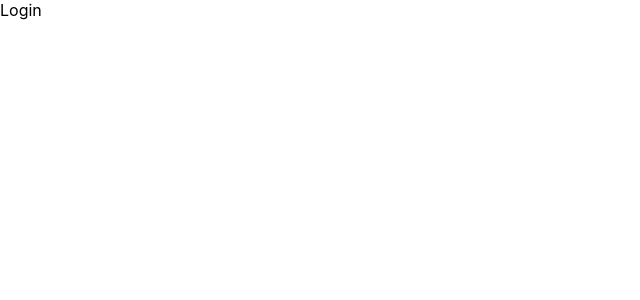
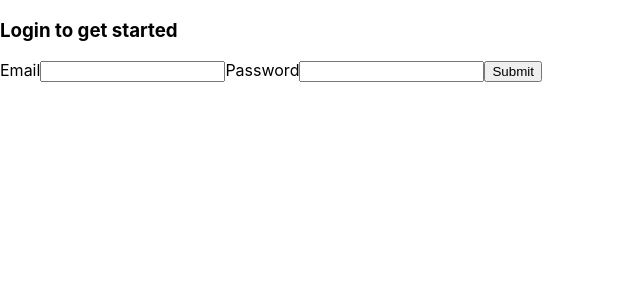
Before and after one commit to S-a-i-f-A-l-i/techprimelab_assignment, a React (Create React App) app in the folder client/: page /login in a window 1280 px wide. Shown: the top 300 px of the page, without its empty margins (0-640 px from the left). Built offline with nearby package versions, Linux system fonts and the light colour scheme.

Commit message:
protected routing done & login redux implemented

```diff
--- a/client/package.json
+++ b/client/package.json
@@ -9,8 +9,11 @@
     "axios": "^1.4.0",
     "react": "^18.2.0",
     "react-dom": "^18.2.0",
+    "react-redux": "^8.0.7",
     "react-router-dom": "^6.11.2",
     "react-scripts": "5.0.1",
+    "redux": "^4.2.1",
+    "redux-logger": "^3.0.6",
     "web-vitals": "^2.1.4"
   },
   "scripts": {
--- a/client/src/App.js
+++ b/client/src/App.js
@@ -1,4 +1,5 @@
 import { BrowserRouter, Routes, Route } from "react-router-dom";
+import { Provider } from "react-redux";
 import Error from "./pages/Error";
 import ProtectedRoute from "./pages/ProtectedRoute";
 import SharedLayout from "./pages/SharedLayout";
@@ -6,8 +7,10 @@ import Dashboard from "./pages/Dashboard";
 import ProjectListing from "./pages/ProjectListing";
 import CreateProject from "./pages/CreateProject";
 import Login from "./pages/Login";
+import store from "./redux/store";
 function App() {
   return (
+    <Provider store={store}>
       <BrowserRouter>
         <Routes>
           <Route
@@ -26,6 +29,7 @@ function App() {
           <Route path="*" element={<Error />} />
         </Routes>
       </BrowserRouter>
+    </Provider>
   );
 }
 
--- a/client/src/pages/Login.js
+++ b/client/src/pages/Login.js
@@ -1,7 +1,67 @@
 import React, { useState, useEffect } from "react";
-
+import axios from "axios";
+import { Navigate, useNavigate } from "react-router-dom";
+import { useSelector, useDispatch } from "react-redux";
+import { loginAction } from "../redux/actions/authAction";
 const Login = () => {
-  return <div>Login</div>;
+  const [value, setValue] = useState({
+    email: "",
+    password: "",
+  });
+  const user = useSelector((store) => store.user);
+  const dispatch = useDispatch();
+  const [error, setError] = useState(false);
+  const navigate = useNavigate();
+  const handleChange = (e) => {
+    setValue((prev) => {
+      return {
+        ...prev,
+        [e.target.name]: e.target.value,
+      };
+    });
+  };
+  const handleSubmit = async (e) => {
+    e.preventDefault();
+    try {
+      const res = await axios.post("http://localhost:8080/auth/login", value);
+      loginAction(res.data, dispatch);
+      setTimeout(() => {
+        navigate("/");
+      }, 100);
+    } catch (error) {
+      console.log(error);
+      setError(true);
+      setTimeout(() => {
+        setError(false);
+      }, 4000);
+    }
+  };
+  return (
+    <div>
+      {user && <Navigate to="/" />}
+      <form onSubmit={handleSubmit}>
+        <h3>Login to get started</h3>
+        <label>Email</label>
+        <input
+          type="email"
+          name="email"
+          onChange={handleChange}
+          value={value.email}
+          required={true}
+        />
+        <label>Password</label>
+        <input
+          type="password"
+          name="password"
+          onChange={handleChange}
+          value={value.password}
+          required={true}
+        />
+        <input type="submit" />
+      </form>
+      {error && <h4 style={{ color: "red" }}>Invalid Credentials</h4>}
+    </div>
+  );
 };
 
 export default Login;
--- a/client/src/pages/ProtectedRoute.js
+++ b/client/src/pages/ProtectedRoute.js
@@ -1,8 +1,9 @@
 import React, { useState } from "react";
 import { Navigate } from "react-router-dom";
+import { useSelector } from "react-redux";
 
 const ProtectedRoute = ({ children }) => {
-  const [user, setUser] = useState(false);
+  const user = JSON.parse(localStorage.getItem("user")) || null;
   if (!user) {
     return <Navigate to="/login" />;
   }
--- a/client/src/pages/SharedLayout.js
+++ b/client/src/pages/SharedLayout.js
@@ -1,11 +1,15 @@
 import React from "react";
-import { Outlet } from "react-router-dom";
+import { NavLink, Outlet } from "react-router-dom";
 
 const SharedLayout = () => {
   return (
     <div>
       <main>
-        <nav>Navbar</nav>
+        <nav>
+          <NavLink to="/">Dashboard</NavLink> &nbsp;
+          <NavLink to="/projects">Projects</NavLink> &nbsp;
+          <NavLink to="/create-project">Add Project</NavLink> &nbsp;
+        </nav>
         <div>
           <Outlet />
         </div>
--- /dev/null
+++ b/client/src/redux/actions/action.js
@@ -0,0 +1,2 @@
+export const LOGIN = "LOGIN";
+export const LOGOUT = "LOGOUT";
--- /dev/null
+++ b/client/src/redux/actions/authAction.js
@@ -0,0 +1,14 @@
+import { LOGIN, LOGOUT } from "./action";
+export const loginAction = (data, dispatch) => {
+  localStorage.setItem("user", JSON.stringify(data.user));
+  localStorage.setItem("token", JSON.stringify(data.token));
+  dispatch({
+    type: LOGIN,
+    payload: data,
+  });
+};
+export const logoutAction = (dispatch) => {
+  localStorage.removeItem("user");
+  localStorage.removeItem("token");
+  dispatch({ type: LOGOUT });
+};
--- /dev/null
+++ b/client/src/redux/reducers/authReducer.js
@@ -0,0 +1,24 @@
+const initialState = {
+  user: JSON.parse(localStorage.getItem("user")) || {},
+  token: JSON.parse(localStorage.getItem("token")) || "",
+};
+
+const authReducer = (state = initialState, action) => {
+  switch (action.type) {
+    case "LOGIN":
+      return {
+        ...state,
+        user: action.payload.user,
+        token: action.payload.token,
+      };
+    case "LOGOUT":
+      return {
+        ...state,
+        user: {},
+        token: "",
+      };
+    default:
+      return state;
+  }
+};
+export default authReducer;
--- /dev/null
+++ b/client/src/redux/reducers/projectReducer.js
@@ -0,0 +1,15 @@
+const initialState = {
+  projects: null,
+};
+
+const projectReducer = (state = initialState, action) => {
+  switch (action.type) {
+    case "ADD":
+      return { some: "something" };
+    case "DELETE":
+      return { some: "something" };
+    default:
+      return state;
+  }
+};
+export default projectReducer;
--- /dev/null
+++ b/client/src/redux/store.js
@@ -0,0 +1,14 @@
+import { legacy_createStore, applyMiddleware, combineReducers } from "redux";
+import logger from "redux-logger";
+
+import authReducer from "./reducers/authReducer";
+import projectReducer from "./reducers/projectReducer";
+
+const combinedReducer = combineReducers({
+  authReducer,
+  projectReducer,
+});
+
+const store = legacy_createStore(combinedReducer, applyMiddleware(logger));
+
+export default store;
```
Also changed, not shown: 1 other file (tests, documents, lock files or other folders). Lines whose indentation alone changed are shown as unchanged.
